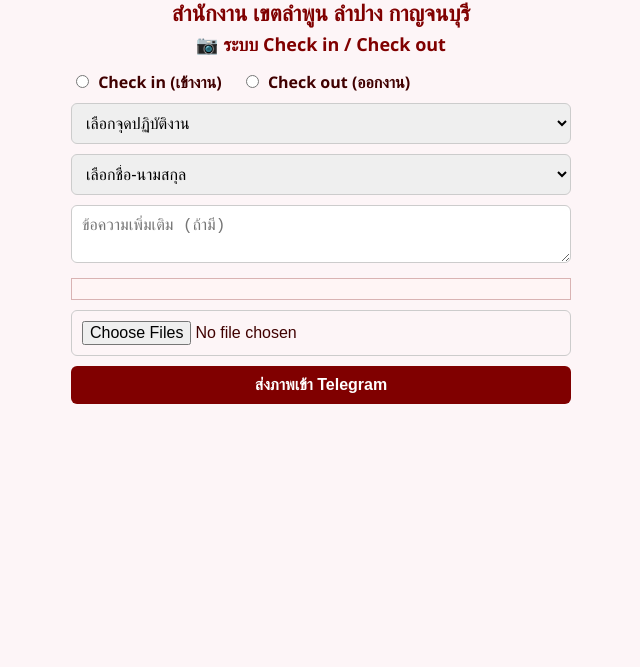
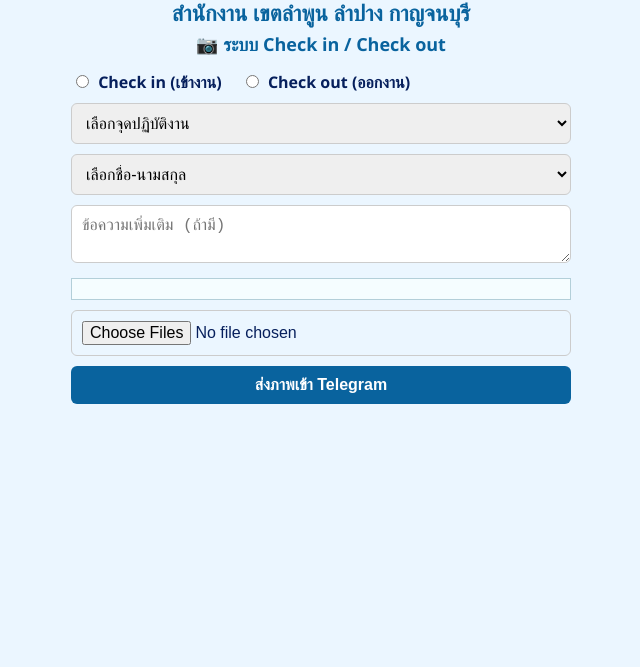
Before and after one commit to PeJoyAPCY/GGN-Checkin-out-OutZone, a plain HTML site: page index.html in a window 1280 px wide. Shown: the part 133-800 px from the top of the page, without its empty margins (319-959 px from the left). Drawn offline with Linux system fonts and the light colour scheme.

Commit message:
Update index.html

```diff
--- a/index.html
+++ b/index.html
@@ -10,8 +10,8 @@
       max-width: 500px;
       margin: auto;
       padding: 20px;
-      background-color: #fdf5f7;
-      color: #400000;
+      background-color: #ebf6ff;
+      color: #061f5c;
     }
 
     .logo {
@@ -32,7 +32,7 @@
     .zone-title {
       margin: 0;
       font-size: 22px;
-      color: #800000;
+      color: #09639e;
       margin-bottom: 5px;
       text-align: center;
     }
@@ -40,7 +40,7 @@
     .system-title {
       margin: 0;
       font-size: 18px;
-      color: #800000;
+      color: #09639e;
       margin-bottom: 15px;
       text-align: center;
     }
@@ -78,7 +78,7 @@
     }
 
     button {
-      background-color: #800000;
+      background-color: #09639e;
       color: white;
       border: none;
       font-weight: bold;
@@ -87,12 +87,12 @@
     }
 
     button:hover {
-      background-color: #a00000;
+      background-color: #0c95c7;
     }
 
     #previewText {
-      background: #fff5f5;
-      border: 1px solid #d9b3b3;
+      background: #f5fdff;
+      border: 1px solid #b3cfd9;
       padding: 10px;
       white-space: pre-wrap;
       font-size: 15px;
@@ -111,7 +111,7 @@
       width: 120px;
       height: 160px;
       object-fit: cover;
-      border: 2px solid #800000;
+      border: 2px solid #09639e;
       border-radius: 6px;
     }
 
@@ -119,7 +119,7 @@
       margin-top: 10px;
       font-weight: bold;
       text-align: center;
-      color: #800000;
+      color: #09639e;
     }
 
     canvas {
@@ -286,6 +286,7 @@
 
       status.textContent = "✅ ส่งภาพสำเร็จแล้ว!";
       photos = [];
+      imageInput.value = "";
       updatePreview();
       previewText.textContent = "";
       extraText.value = "";
```
